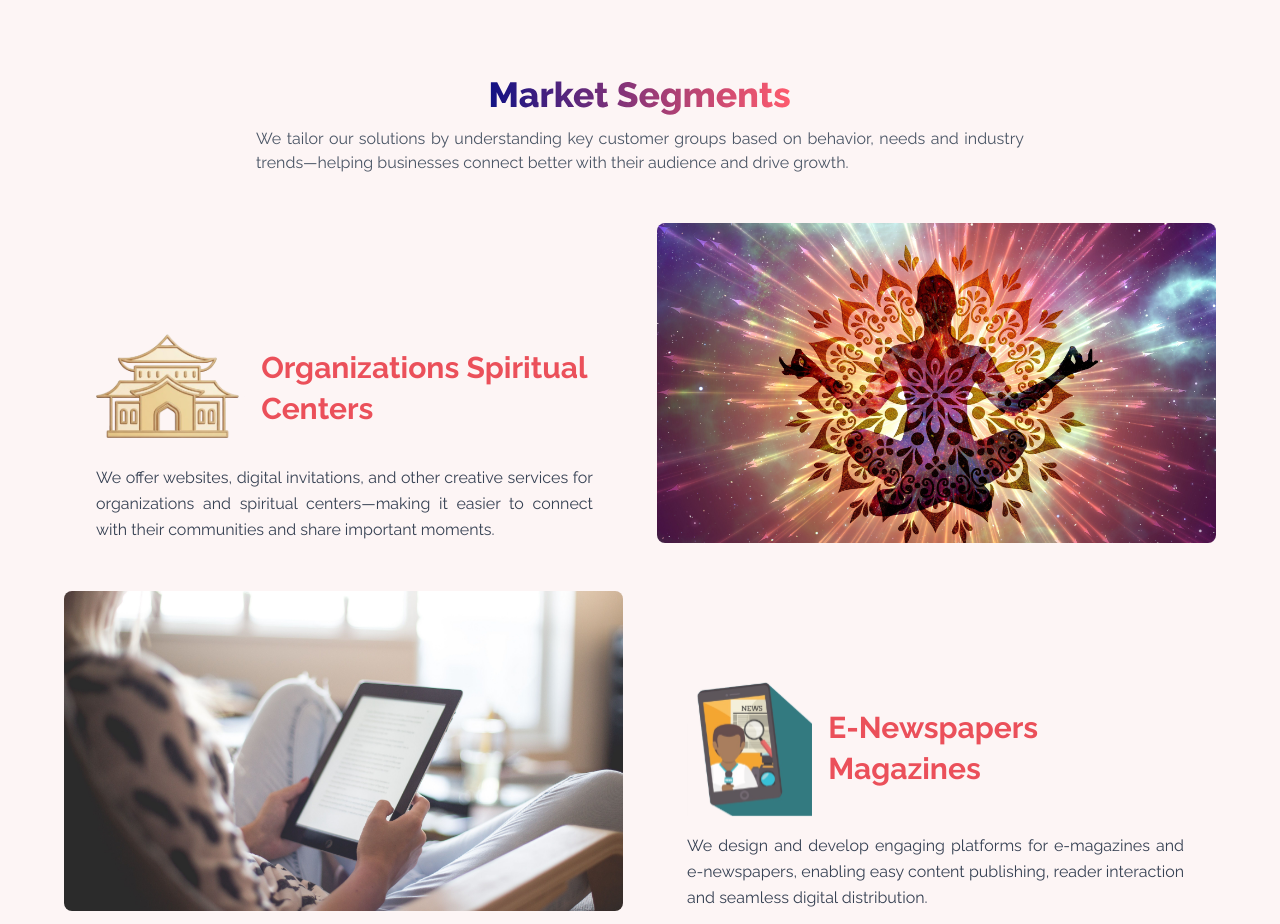
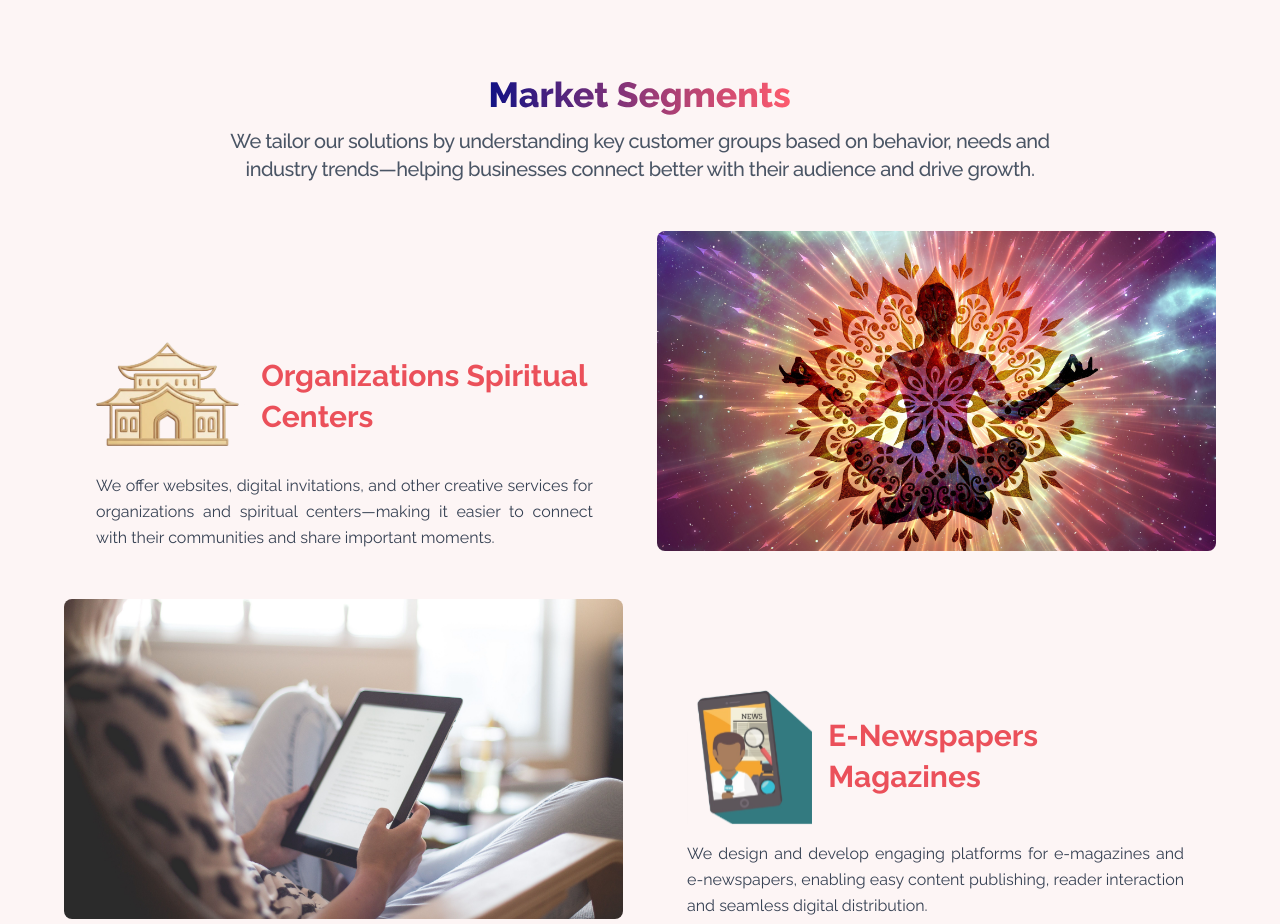
Before and after one commit to sahynex-solution/Sahynex, a Next.js app: page / in a window 1280 px wide. Shown: the part 1060-1984 px from the top of the page. Built offline with nearby package versions, Linux system fonts and the light colour scheme.

Commit message:
aligned market segments

```diff
--- a/src/Components/MarketSegments.tsx
+++ b/src/Components/MarketSegments.tsx
@@ -39,9 +39,7 @@ const MarketSegments = () => {
             height={200}
           />
         </div>
-        <p className="max-w-3xl mx-auto text-gray-600 text-base md:text-base font-normal text-center">
-        {/* <p className="max-w !text-center mx-auto text-gray-600 text-lg md:text-xl font-medium tracking-tight"> */}
-
+        <p className="md:max-w-3/4 !text-center mx-auto text-gray-600 text-lg md:text-xl font-medium tracking-tight">
           We tailor our solutions by understanding key customer groups based on
           behavior, needs and industry trends—helping businesses connect better
           with their audience and drive growth.
```
